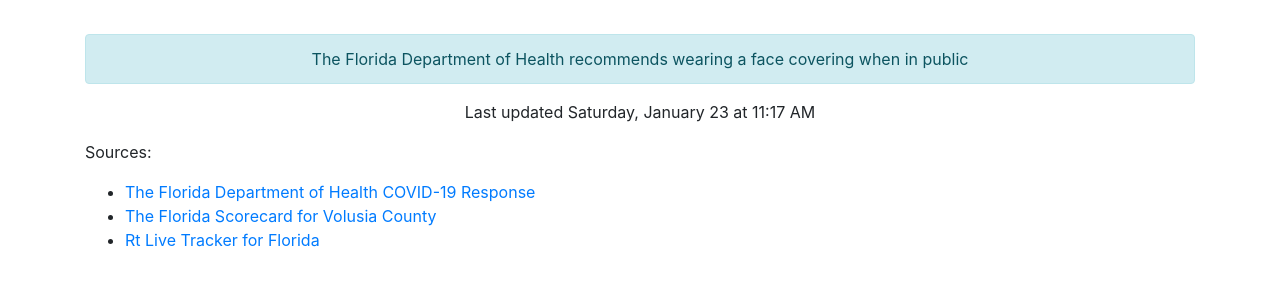
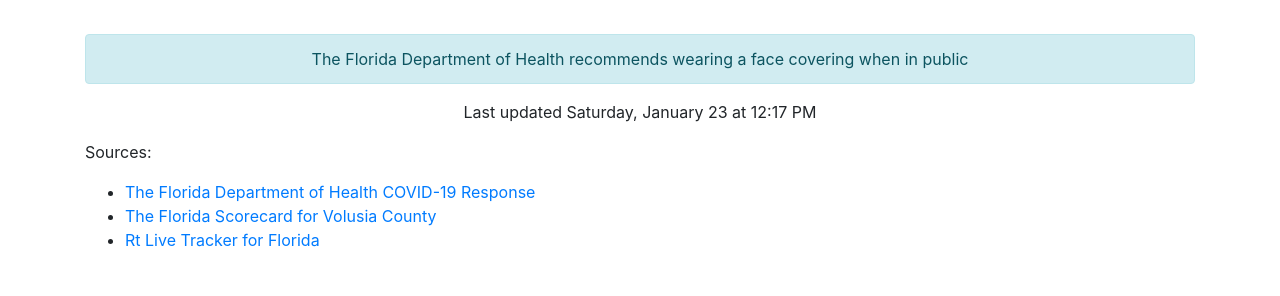
Before and after one commit to thinkjson/timeforchurch, a Jekyll site: the page built from index.md, in a window 1280 px wide. Shown: the part 520-816 px from the top of the page. Built offline with Jekyll 4.4.1, drawn with Linux system fonts in a browser that asks for light colours; our own code applies the rules of GitHub Pages for plain Markdown files.

Commit message:
Updating data

```diff
--- a/_includes/data.html
+++ b/_includes/data.html
@@ -10,4 +10,4 @@
     <div class="outcome text-success">YES</div>
     <div class="alert alert-info" role="alert">The Florida Department of Health recommends wearing a face covering when in public</div>
 
-    <p>Last updated Saturday, January 23 at 11:17 AM</p>
+    <p>Last updated Saturday, January 23 at 12:17 PM</p>
```
